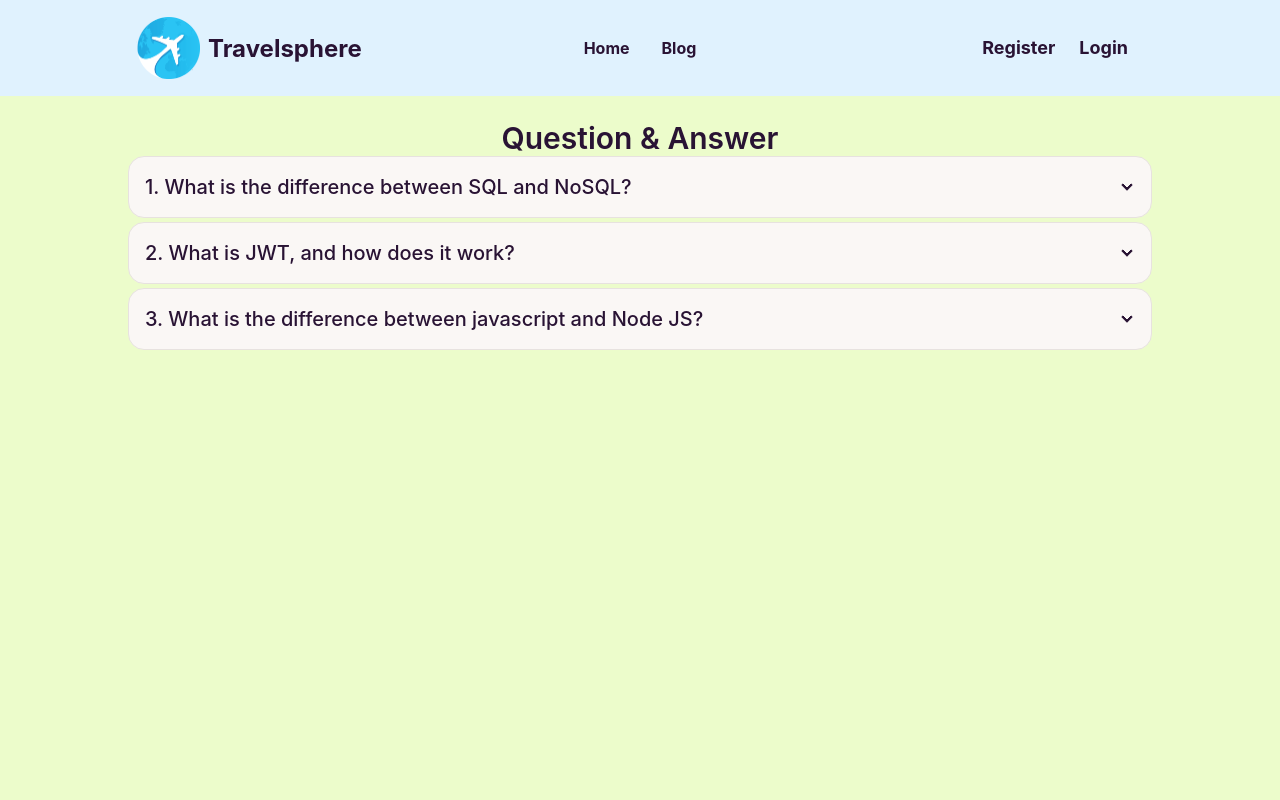
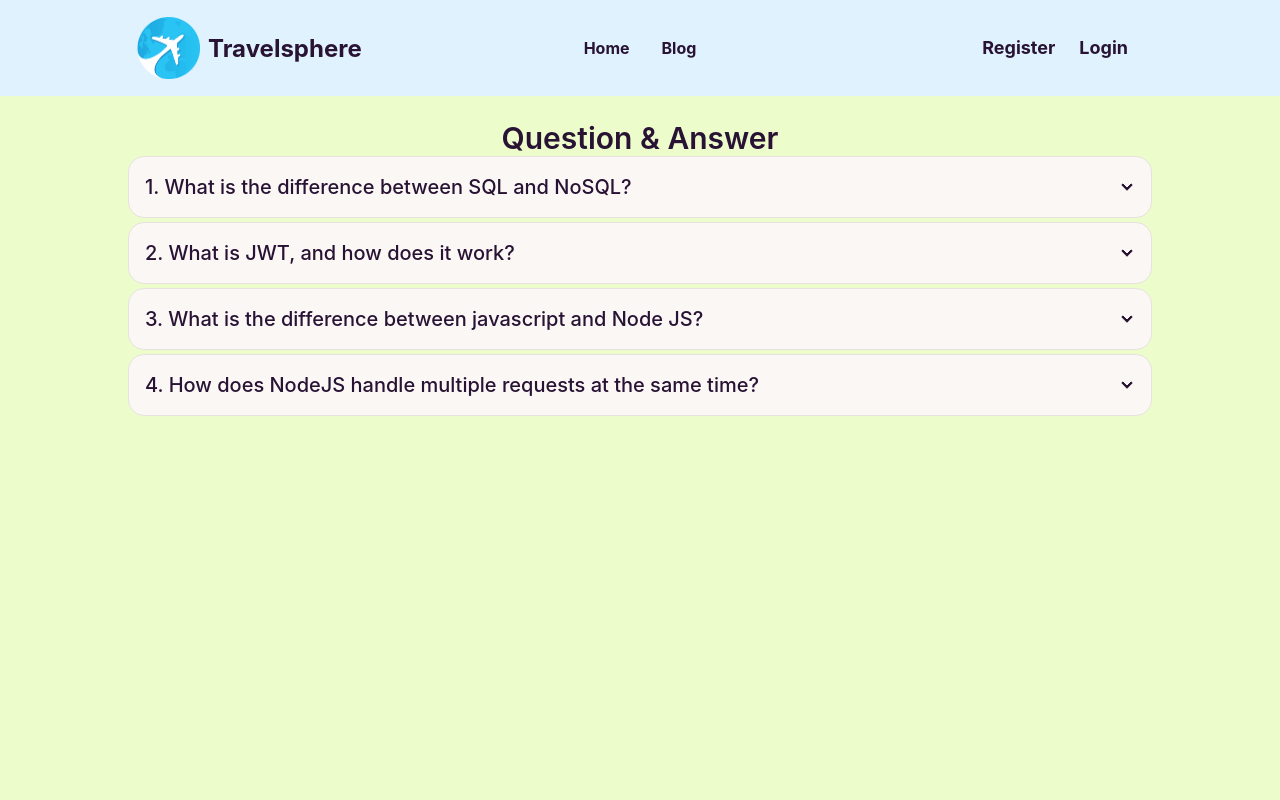
Before and after one commit to yeasin44/travelsphere, a React (Create React App) app: page /blog in a window 1280 px wide. Shown: the top 800 px of the page. Built offline with nearby package versions, Linux system fonts and the light colour scheme; no server answers.

Commit message:
fourth question added

```diff
--- a/src/components/Blog/Blog.js
+++ b/src/components/Blog/Blog.js
@@ -2,7 +2,7 @@ import React from "react";
 
 const Blog = () => {
   return (
-    <div className=" p-6 bg-lime-100 h-screen">
+    <div className=" p-6 bg-lime-100 lg:h-screen md:h-screen">
       <div className="max-w-screen-lg mx-auto">
         <h2 className="text-center text-3xl font-semibold">
           Question & Answer
@@ -65,6 +65,34 @@ const Blog = () => {
             </p>
           </div>
         </div>
+        <div
+          tabIndex={0}
+          className="collapse collapse-arrow border border-base-300 bg-base-100 rounded-box mt-1"
+        >
+          <div className="collapse-title text-xl font-medium">
+            4. How does NodeJS handle multiple requests at the same time?
+          </div>
+          <div className="collapse-content">
+            <p>
+              <span className="font-semibold">Ans:</span> We know NodeJS
+              application is single-threaded. Say, if processing involves
+              request A that takes 10 seconds, it does not mean that a request
+              which comes after this request needs to wait 10 seconds to start
+              processing because NodeJS event loops are only single-threaded.
+              The entire NodeJS architecture is not single-threaded. How NodeJS
+              handle multiple client requests? NodeJS receives multiple client
+              requests and places them into EventQueue. NodeJS is built with the
+              concept of event-driven architecture. NodeJS has its own EventLoop
+              which is an infinite loop that receives requests and processes
+              them. EventLoop is the listener for the EventQueue. If NodeJS can
+              process the request without I/O blocking then the event loop would
+              itself process the request and sends the response back to the
+              client by itself. But, it is possible to process multiple requests
+              parallelly using the NodeJS cluster module or worker_threads
+              module.
+            </p>
+          </div>
+        </div>
       </div>
     </div>
   );
```
